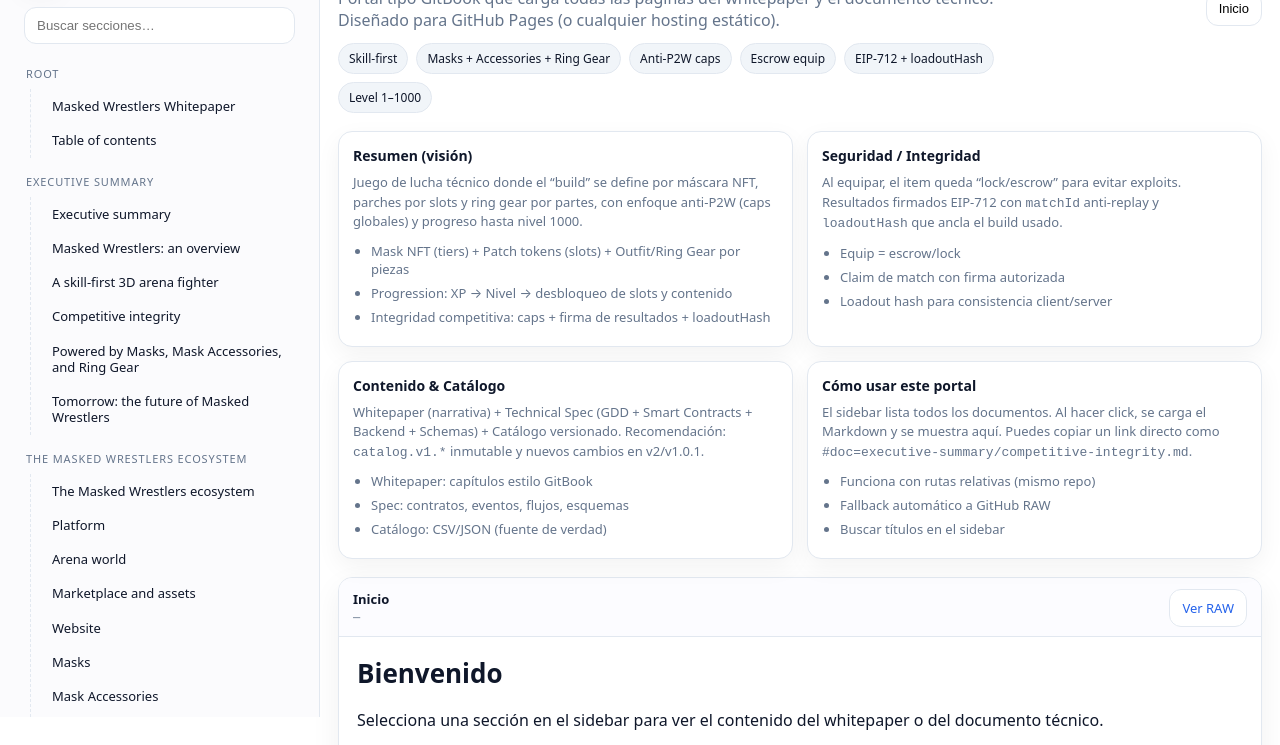
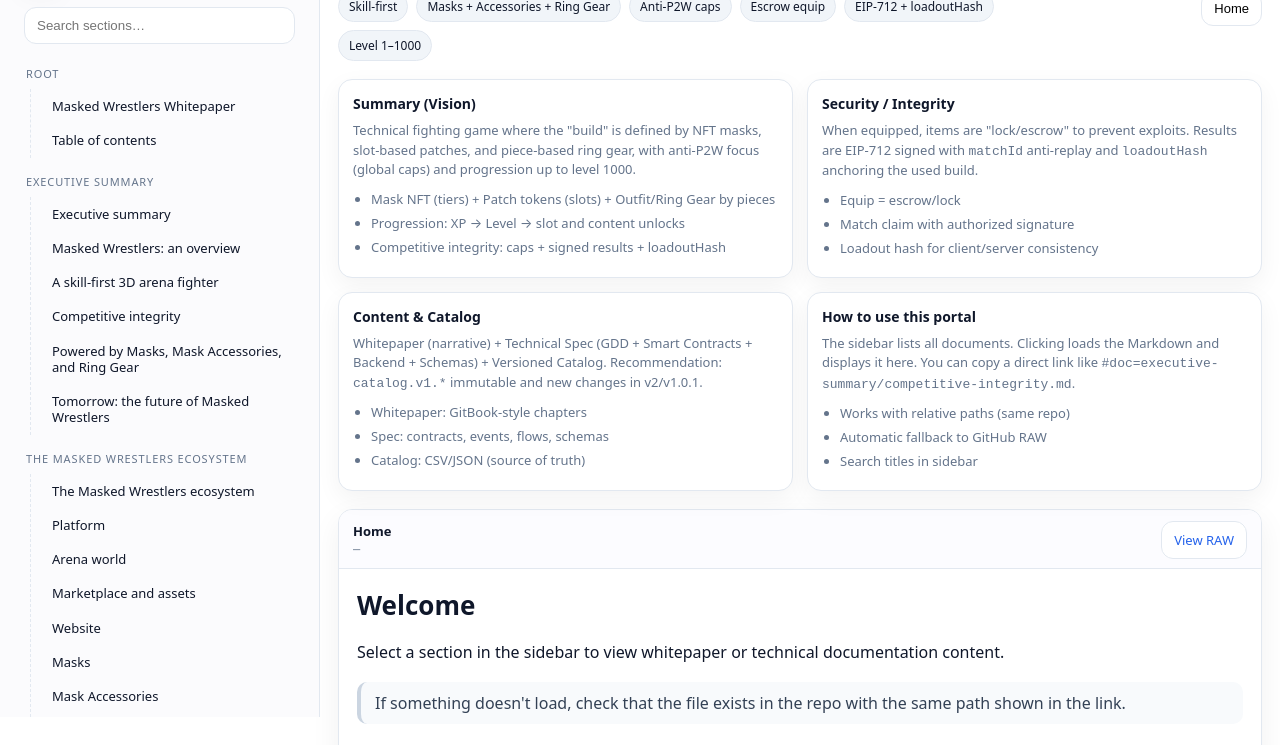
Before and after one commit to Kmiru/masked-wrestlers-whitepaper, a plain HTML site: page index.html in a window 1280 px wide. Shown: the part 83-828 px from the top of the page. Drawn offline with nearby package versions, Linux system fonts and the light colour scheme; a script that the page names is missing.

Commit message:
Translate Spanish text to English in index.html

```diff
--- a/index.html
+++ b/index.html
@@ -1,5 +1,5 @@
 <!doctype html>
-<html lang="es">
+<html lang="en">
 <head>
   <meta charset="utf-8" />
   <meta name="viewport" content="width=device-width, initial-scale=1" />
@@ -257,13 +257,13 @@
       </div>
 
       <div class="search">
-        <input id="search" type="search" placeholder="Buscar secciones…" />
+        <input id="search" type="search" placeholder="Search sections…" />
       </div>
 
       <nav class="nav" id="nav"></nav>
 
       <div class="footerhint">
-        Tip: comparte un link directo a una sección usando el hash <code>#doc=...</code>
+        Tip: share a direct link to a section using the hash <code>#doc=...</code>
       </div>
     </aside>
 
@@ -273,8 +273,6 @@
           <div class="hero">
             <h2>Masked Wrestlers — Whitepaper</h2>
             <p>
-              Portal tipo GitBook que carga todas las páginas del whitepaper y el documento técnico.
-              Diseñado para GitHub Pages (o cualquier hosting estático).
             </p>
 
             <div class="pillbar">
@@ -289,85 +287,85 @@
 
           <div class="actions">
             <a class="btn" id="repoLink" target="_blank" rel="noreferrer">GitHub Repo</a>
-            <button class="btn" id="printBtn">Imprimir / PDF</button>
-            <button class="btn" id="homeBtn">Inicio</button>
+            <button class="btn" id="printBtn">Print / PDF</button>
+            <button class="btn" id="homeBtn">Home</button>
           </div>
         </header>
 
-        <!-- Resumen visible siempre -->
+        <!-- Summary always visible -->
         <section class="grid" id="summary">
           <div class="card">
-            <h3>Resumen (visión)</h3>
+            <h3>Summary (Vision)</h3>
             <p>
-              Juego de lucha técnico donde el “build” se define por máscara NFT, parches por slots y ring gear por partes,
-              con enfoque anti-P2W (caps globales) y progreso hasta nivel 1000.
+              Technical fighting game where the "build" is defined by NFT masks, slot-based patches, and piece-based ring gear,
+              with anti-P2W focus (global caps) and progression up to level 1000.
             </p>
             <ul>
-              <li>Mask NFT (tiers) + Patch tokens (slots) + Outfit/Ring Gear por piezas</li>
-              <li>Progression: XP → Nivel → desbloqueo de slots y contenido</li>
-              <li>Integridad competitiva: caps + firma de resultados + loadoutHash</li>
+              <li>Mask NFT (tiers) + Patch tokens (slots) + Outfit/Ring Gear by pieces</li>
+              <li>Progression: XP → Level → slot and content unlocks</li>
+              <li>Competitive integrity: caps + signed results + loadoutHash</li>
             </ul>
           </div>
 
           <div class="card">
-            <h3>Seguridad / Integridad</h3>
+            <h3>Security / Integrity</h3>
             <p>
-              Al equipar, el item queda “lock/escrow” para evitar exploits. Resultados firmados EIP-712 con <code>matchId</code>
-              anti-replay y <code>loadoutHash</code> que ancla el build usado.
+              When equipped, items are "lock/escrow" to prevent exploits. Results are EIP-712 signed with <code>matchId</code>
+              anti-replay and <code>loadoutHash</code> anchoring the used build.
             </p>
             <ul>
               <li>Equip = escrow/lock</li>
-              <li>Claim de match con firma autorizada</li>
-              <li>Loadout hash para consistencia client/server</li>
+              <li>Match claim with authorized signature</li>
+              <li>Loadout hash for client/server consistency</li>
             </ul>
           </div>
 
           <div class="card">
-            <h3>Contenido & Catálogo</h3>
+            <h3>Content & Catalog</h3>
             <p>
-              Whitepaper (narrativa) + Technical Spec (GDD + Smart Contracts + Backend + Schemas) + Catálogo versionado.
-              Recomendación: <code>catalog.v1.*</code> inmutable y nuevos cambios en v2/v1.0.1.
+              Whitepaper (narrative) + Technical Spec (GDD + Smart Contracts + Backend + Schemas) + Versioned Catalog.
+              Recommendation: <code>catalog.v1.*</code> immutable and new changes in v2/v1.0.1.
             </p>
             <ul>
-              <li>Whitepaper: capítulos estilo GitBook</li>
-              <li>Spec: contratos, eventos, flujos, esquemas</li>
-              <li>Catálogo: CSV/JSON (fuente de verdad)</li>
+              <li>Whitepaper: GitBook-style chapters</li>
+              <li>Spec: contracts, events, flows, schemas</li>
+              <li>Catalog: CSV/JSON (source of truth)</li>
             </ul>
           </div>
 
           <div class="card">
-            <h3>Cómo usar este portal</h3>
+            <h3>How to use this portal</h3>
             <p>
-              El sidebar lista todos los documentos. Al hacer click, se carga el Markdown y se muestra aquí.
-              Puedes copiar un link directo como <code>#doc=executive-summary/competitive-integrity.md</code>.
+              The sidebar lists all documents. Clicking loads the Markdown and displays it here.
+              You can copy a direct link like <code>#doc=executive-summary/competitive-integrity.md</code>.
             </p>
             <ul>
-              <li>Funciona con rutas relativas (mismo repo)</li>
-              <li>Fallback automático a GitHub RAW</li>
-              <li>Buscar títulos en el sidebar</li>
+              <li>Works with relative paths (same repo)</li>
+              <li>Automatic fallback to GitHub RAW</li>
+              <li>Search titles in sidebar</li>
             </ul>
           </div>
         </section>
 
-        <!-- Documento cargado -->
+        <!-- Loaded document -->
         <section class="docbox">
           <div class="docmeta">
             <div class="left">
-              <div class="title" id="docTitle">Inicio</div>
+              <div class="title" id="docTitle">Home</div>
               <div class="path" id="docPath">—</div>
             </div>
             <div class="right">
-              <a class="btn" id="rawBtn" target="_blank" rel="noreferrer">Ver RAW</a>
+              <a class="btn" id="rawBtn" target="_blank" rel="noreferrer">View RAW</a>
             </div>
           </div>
 
           <article class="doc" id="doc">
-            <h1>Bienvenido</h1>
+            <h1>Welcome</h1>
             <p>
-              Selecciona una sección en el sidebar para ver el contenido del whitepaper o del documento técnico.
+              Select a section in the sidebar to view whitepaper or technical documentation content.
             </p>
             <blockquote>
-              Si algo no carga, revisa que el archivo exista en el repo con el mismo path que aparece en el link.
+              If something doesn't load, check that the file exists in the repo with the same path shown in the link.
             </blockquote>
           </article>
         </section>
@@ -380,7 +378,7 @@
 
   <script>
     // =============================
-    // CONFIG: cambia esto si tu branch o usuario cambian
+    // CONFIG: change this if your branch or user changes
     // =============================
     const CONFIG = {
       owner: "Kmiru",
@@ -392,7 +390,7 @@
     const REPO_URL  = `https://github.com/${CONFIG.owner}/${CONFIG.repo}`;
 
     // =============================
-    // DOCS: navegación completa (GitBook) + sección Technical
+    // DOCS: complete navigation (GitBook) + Technical section
     // =============================
     const DOCS = [
       // Root
@@ -443,13 +441,13 @@
       { group: "Legal", title: "Disclaimer", path: "disclaimer.md" },
       { group: "Legal", title: "Abbreviations", path: "abbreviations.md" },
 
-      // Technical (añade tus archivos)
+      // Technical (add your files)
       { group: "Technical", title: "Technical Spec (v1) — GDD + Smart Contracts + Backend", path: "technical/technical.md" },
       { group: "Technical", title: "Catalog v1 (CSV)", path: "technical/catalog.v1.csv", asCode: true },
       { group: "Technical", title: "Catalog v1 (JSON)", path: "technical/catalog.v1.json", asCode: true },
       { group: "Technical", title: "types.ts", path: "technical/types.ts", asCode: true },
       { group: "Technical", title: "loadCatalog.ts", path: "technical/loadCatalog.ts", asCode: true },
-      { group: "Technical", title: "ItemIds.ts", path: "technical/itemIds.ts", asCode: true },
+      { group: "Technical", title: "ItemIds.ts", path: "technical/ItemIds.ts", asCode: true },
     ];
 
     // =============================
@@ -458,7 +456,7 @@
     const $ = (sel) => document.querySelector(sel);
 
     function safePath(p){
-      // Evita rutas raras/injection
+      // Prevent weird/injection paths
       const ok = /^[a-zA-Z0-9_\-./]+$/.test(p);
       return ok ? p : null;
     }
@@ -473,11 +471,11 @@
       const sp = safePath(path);
       if(!sp) throw new Error("Invalid path");
 
-      // 1) Primero intenta relativo (ideal para GitHub Pages)
+      // 1) First try relative (ideal for GitHub Pages)
       try{
         return await fetchText(sp);
       }catch(_){
-        // 2) Fallback a GitHub RAW
+        // 2) Fallback to GitHub RAW
         return await fetchText(RAW_BASE + sp);
       }
     }
@@ -587,26 +585,26 @@
       setActive(path);
 
       const container = $("#doc");
-      container.innerHTML = "<p>Cargando…</p>";
+      container.innerHTML = "<p>Loading…</p>";
 
       try{
         const text = await fetchWithFallback(sp);
 
-        // Si el doc se marcó como asCode (CSV/JSON/TS), muéstralo como code
+        // If doc is marked as asCode (CSV/JSON/TS), show as code
         if(doc.asCode){
           renderCodeTo(container, text);
         }else{
           renderMarkdownTo(container, text);
         }
 
-        // scroll al top del doc
+        // scroll to top of doc
         container.scrollIntoView({ behavior: "smooth", block: "start" });
       }catch(err){
         container.innerHTML = `
-          <h2>Error cargando documento</h2>
-          <p>No pude cargar: <code>${escapeHtml(path)}</code></p>
-          <p style="color:#64748b">Detalle: ${escapeHtml(String(err))}</p>
-          <p>Revisa que el archivo exista con ese path en tu repo.</p>
+          <h2>Error loading document</h2>
+          <p>Could not load: <code>${escapeHtml(path)}</code></p>
+          <p style="color:#64748b">Detail: ${escapeHtml(String(err))}</p>
+          <p>Check that the file exists with that path in your repo.</p>
         `;
       }
     }
@@ -618,13 +616,13 @@
     $("#printBtn").addEventListener("click", () => window.print());
     $("#homeBtn").addEventListener("click", () => {
       history.pushState(null, "", "#");
-      $("#docTitle").textContent = "Inicio";
+      $("#docTitle").textContent = "Home";
       $("#docPath").textContent = "—";
       $("#rawBtn").href = REPO_URL;
       $("#doc").innerHTML = `
-        <h1>Inicio</h1>
-        <p>Usa el sidebar para abrir cualquier sección del whitepaper o el spec técnico.</p>
-        <blockquote>Tip: si estás en GitHub Pages, esto funciona sin GitBook/Next.js.</blockquote>
+        <h1>Home</h1>
+        <p>Use the sidebar to open any section of the whitepaper or technical spec.</p>
+        <blockquote>Tip: if you're on GitHub Pages, this works without GitBook/Next.js.</blockquote>
       `;
       document.querySelectorAll("a.item").forEach(a => a.classList.remove("active"));
     });
@@ -638,7 +636,7 @@
       if(p) loadDoc(p);
     });
 
-    // Cargar doc inicial si viene en la URL
+    // Load initial doc if present in URL
     const initial = getDocFromHash();
     if(initial) loadDoc(initial);
   </script>
```
